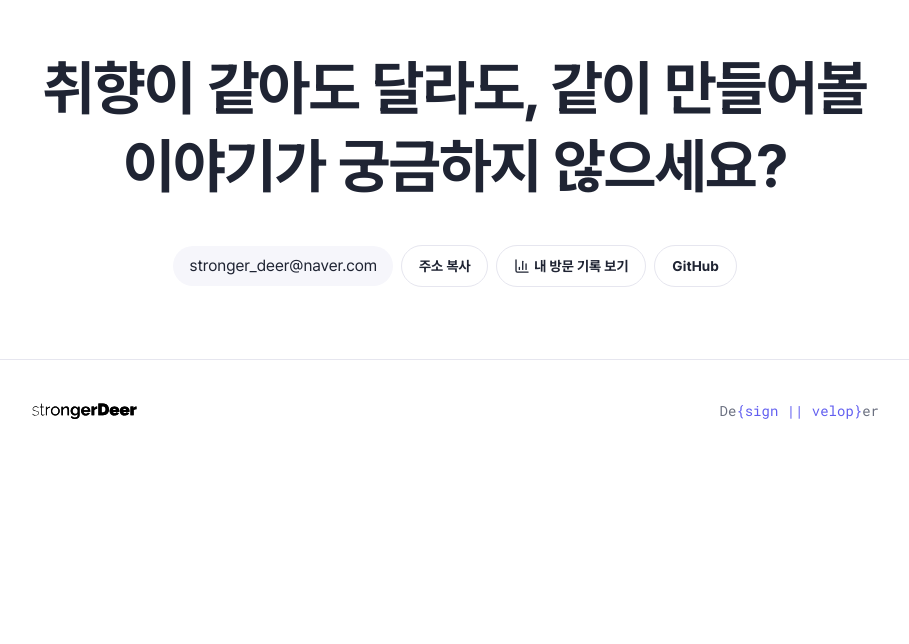
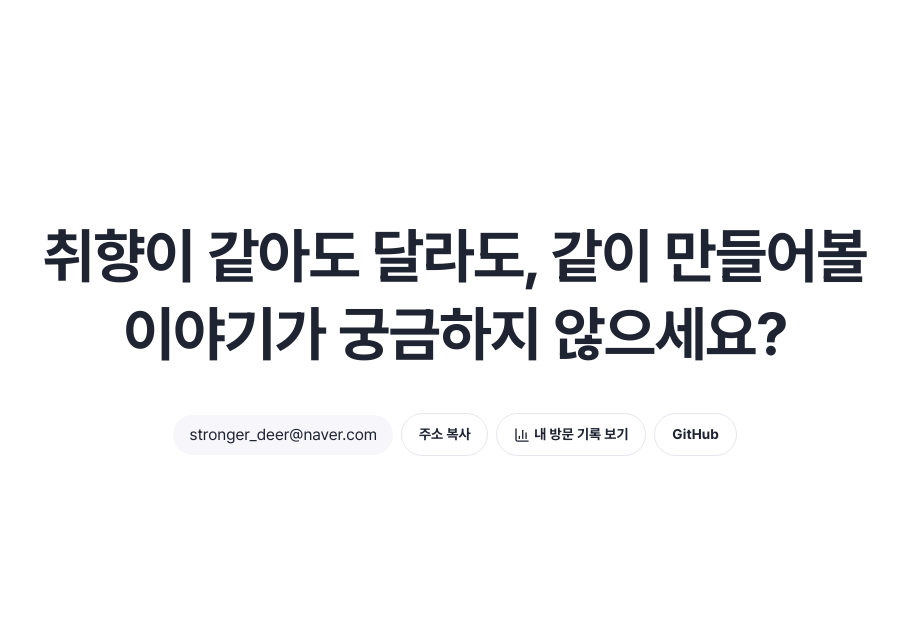
Before and after one commit to strongerDeer/strongerDeer, a Next.js app: page /strongerDeer/ in a window 1280 px wide. Shown: the part 8236-8880 px from the top of the page, without its empty margins (185-1094 px from the left). Before the commit the page ends 8754 px from the top, so only its background shows below. Built offline with nearby package versions, Linux system fonts and the light colour scheme.

Commit message:
💄 Style: 마지막 섹션이 화면을 채우도록

```diff
--- a/components/common/Section.tsx
+++ b/components/common/Section.tsx
@@ -11,6 +11,7 @@ type SectionProps = {
   title: string;
   description?: string;
   titleSize?: TitleSize;
+  className?: string; // 섹션마다 다른 높이·배치가 필요할 때 (예: 마지막 섹션 화면 가득)
   children?: ReactNode;
 };
 export function Section({
@@ -20,11 +21,12 @@ export function Section({
   children,
   description,
   titleSize,
+  className = '',
 }: SectionProps) {
   const titleId = `${id}-title`;
 
   return (
-    <section id={id} aria-labelledby={titleId} className='py-18'>
+    <section id={id} aria-labelledby={titleId} className={`py-18 ${className}`}>
       <div className='mx-auto w-full max-w-page px-4 text-center'>
         <SectionHeading
           label={label}
--- a/components/sections/Contact.tsx
+++ b/components/sections/Contact.tsx
@@ -10,6 +10,8 @@ export function Contact() {
       id='contact'
       title='취향이 같아도 달라도, 같이 만들어볼 이야기가 궁금하지 않으세요?'
       titleSize='closing'
+      // 페이지 마지막 장면: 화면을 거의 채우고 내용은 세로 가운데
+      className='flex min-h-[90svh] flex-col justify-center'
     >
       <div className='mt-10 flex flex-wrap items-center justify-center gap-2'>
         <a
```
